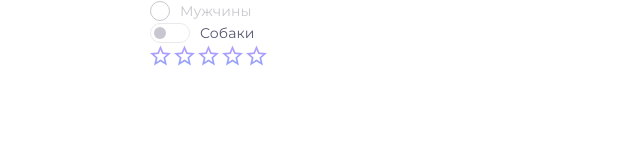
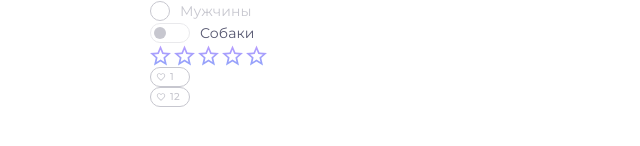
Before and after one commit to PushkinDenis/toxin-hotel-react, a React (Vite) app: page /toxin-hotel-react/form-elements in a window 1280 px wide. Shown: the part 536-682 px from the top of the page, without its empty margins (0-640 px from the left). Built offline with nearby package versions, Linux system fonts and the light colour scheme.

Commit message:
button fix

```diff
--- a/src/pages/ui-kit/form-elements/ui/form-elements.tsx
+++ b/src/pages/ui-kit/form-elements/ui/form-elements.tsx
@@ -1,6 +1,6 @@
 import { FC } from "react";
 import { LayoutUiKit } from "@pages";
-import { Dropdown, TextField, DatePickerDropdown, Checkbox, Radio, Switch, Rating } from "@shared";
+import { Dropdown, TextField, DatePickerDropdown, Checkbox, Radio, Switch, Rating, Button } from "@shared";
 import styles from "./form-elements.module.scss";
 
 export const FormElements: FC = () => {
@@ -19,6 +19,8 @@ export const FormElements: FC = () => {
         <Radio label="Мужчины" />
         <Switch label="Собаки" />
         <Rating />
+        <Button variant="like" text="1" />
+        <Button variant="like" text="12" />
       </div>
     </LayoutUiKit>
   );
--- /dev/null
+++ b/src/shared/assets/like-active.tsx
@@ -0,0 +1,25 @@
+import { FC } from "react";
+import { SvgIcon } from "@mui/material";
+
+type LikeActiveProps = {
+  className: string;
+};
+
+export const LikeActive: FC<LikeActiveProps> = ({ className }) => {
+  return (
+    <SvgIcon className={className}>
+      <svg width="10" height="8" viewBox="0 0 10 8" fill="none" xmlns="http://www.w3.org/2000/svg">
+        <path
+          d="M4.93026 7.88672L4.3248 7.33984C3.63469 6.71484 3.13339 6.2526 2.82089 5.95312C2.50839 5.65365 2.15683 5.28255 1.7662 4.83984C1.3886 4.39714 1.12818 4 0.984952 3.64844C0.841723 3.28385 0.770108 2.91276 0.770108 2.53516C0.770108 1.89714 0.984952 1.35677 1.41464 0.914062C1.85735 0.471354 2.40422 0.25 3.05526 0.25C3.81047 0.25 4.43547 0.542969 4.93026 1.12891C5.42506 0.542969 6.05006 0.25 6.80526 0.25C7.45631 0.25 7.99667 0.471354 8.42636 0.914062C8.86907 1.35677 9.09042 1.89714 9.09042 2.53516C9.09042 3.04297 8.92115 3.57031 8.58261 4.11719C8.24407 4.66406 7.87297 5.13932 7.46933 5.54297C7.0787 5.94661 6.43417 6.55208 5.53573 7.35938L4.93026 7.88672Z"
+          fill="url(#paint0_linear_18447_118)"
+        />
+        <defs>
+          <linearGradient id="paint0_linear_18447_118" x1="4.93026" y1="-6" x2="4.93026" y2="14" gradientUnits="userSpaceOnUse">
+            <stop stop-color="#BC9CFF" />
+            <stop offset="1" stop-color="#8BA4F9" />
+          </linearGradient>
+        </defs>
+      </svg>
+    </SvgIcon>
+  );
+};
--- /dev/null
+++ b/src/shared/assets/like.tsx
@@ -0,0 +1,20 @@
+import { FC } from "react";
+import { SvgIcon } from "@mui/material";
+
+type LikeProps = {
+  className: string;
+};
+
+export const Like: FC<LikeProps> = ({ className }) => {
+  return (
+    <SvgIcon className={className}>
+      <svg width="10" height="8" viewBox="0 0 10 8" fill="none" xmlns="http://www.w3.org/2000/svg">
+        <path
+          d="M5.03906 6.73438C5.66406 6.17448 6.1263 5.7513 6.42578 5.46484C6.72526 5.17839 7.05078 4.83984 7.40234 4.44922C7.75391 4.05859 7.99479 3.71354 8.125 3.41406C8.26823 3.11458 8.33984 2.82161 8.33984 2.53516C8.33984 2.11849 8.19661 1.77344 7.91016 1.5C7.63672 1.22656 7.29167 1.08984 6.875 1.08984C6.54948 1.08984 6.24349 1.18099 5.95703 1.36328C5.68359 1.54557 5.49479 1.77995 5.39062 2.06641H4.60938C4.50521 1.77995 4.3099 1.54557 4.02344 1.36328C3.75 1.18099 3.45052 1.08984 3.125 1.08984C2.70833 1.08984 2.35677 1.22656 2.07031 1.5C1.79688 1.77344 1.66016 2.11849 1.66016 2.53516C1.66016 2.82161 1.72526 3.11458 1.85547 3.41406C1.9987 3.71354 2.24609 4.05859 2.59766 4.44922C2.94922 4.83984 3.27474 5.17839 3.57422 5.46484C3.8737 5.7513 4.33594 6.17448 4.96094 6.73438L5 6.77344L5.03906 6.73438ZM6.875 0.25C7.52604 0.25 8.06641 0.471354 8.49609 0.914062C8.9388 1.35677 9.16016 1.89714 9.16016 2.53516C9.16016 2.91276 9.08854 3.28385 8.94531 3.64844C8.80208 4 8.53516 4.39714 8.14453 4.83984C7.76693 5.28255 7.42188 5.65365 7.10938 5.95312C6.79688 6.2526 6.29557 6.71484 5.60547 7.33984L5 7.88672L4.39453 7.35938C3.49609 6.55208 2.84505 5.94661 2.44141 5.54297C2.05078 5.13932 1.6862 4.66406 1.34766 4.11719C1.00911 3.57031 0.839844 3.04297 0.839844 2.53516C0.839844 1.89714 1.05469 1.35677 1.48438 0.914062C1.92708 0.471354 2.47396 0.25 3.125 0.25C3.88021 0.25 4.50521 0.542969 5 1.12891C5.49479 0.542969 6.11979 0.25 6.875 0.25Z"
+          fill="#1F2041"
+          fill-opacity="0.25"
+        />
+      </svg>
+    </SvgIcon>
+  );
+};
--- a/src/shared/index.ts
+++ b/src/shared/index.ts
@@ -17,3 +17,5 @@ export * from "./assets/switch.tsx";
 export * from "./ui/rating/rating.tsx";
 export * from "./assets/rate-star.tsx";
 export * from "./assets/rate-star-checked.tsx";
+export * from "./assets/like-active.tsx";
+export * from "./assets/like.tsx";
--- a/src/shared/ui/button/button.module.scss
+++ b/src/shared/ui/button/button.module.scss
@@ -8,6 +8,35 @@
 .outlined {
   color: rebeccapurple;
 }
-.contained {
-  color: green;
+
+.like {
+  max-width: 40px;
+  min-width: 40px;
+  height: 20px;
+  border-radius: 10px;
+  color: var(--color-dark-shade-25);
+  border: 1px solid var(--color-dark-shade-25);
+  font-size: 10px;
+  font-family: var(--font);
+  line-height: 12px;
+  padding: 0;
+  display: grid;
+  grid-template-columns: 1fr 1fr;
+  justify-items: start;
+  align-items: center;
+
+  &:hover {
+    border: 1px solid var(--color-purple);
+    color: var(--color-purple);
+  }
+  &_active {
+    border: 1px solid var(--color-purple);
+    color: var(--color-purple);
+  }
 }
+.icon {
+  align-self: center;
+  justify-self: center;
+  width: 10px;
+  height: 10px;
+}
--- a/src/shared/ui/button/button.tsx
+++ b/src/shared/ui/button/button.tsx
@@ -1,14 +1,20 @@
 import * as React from "react";
-import { Button as ButtonMui, StyledEngineProvider } from "@mui/material";
+import { Button as ButtonMui, StyledEngineProvider, SvgIcon } from "@mui/material";
+import { Like, LikeActive } from "@shared";
 import styles from "./button.module.scss";
+import clsx from "clsx";
 
 type ButtonProps = {
-  onClick: () => void;
+  onClick?: () => void;
   variant: string;
   text: string;
 };
 
 export const Button: React.FC<ButtonProps> = ({ variant, text, onClick }) => {
+  const [click, setClick] = React.useState<boolean>(false);
+  const handleClick = () => {
+    click ? setClick(false) : setClick(true);
+  };
   return (
     <StyledEngineProvider injectFirst>
       {variant === "text" && (
@@ -26,6 +32,12 @@ export const Button: React.FC<ButtonProps> = ({ variant, text, onClick }) => {
           {text}
         </ButtonMui>
       )}
+      {variant === "like" && (
+        <ButtonMui variant="outlined" className={click ? clsx(styles.like, styles.like_active) : styles.like} onClick={handleClick}>
+          {click ? <LikeActive className={styles.icon} /> : <Like className={styles.icon} />}
+          {text}
+        </ButtonMui>
+      )}
     </StyledEngineProvider>
   );
 };
```
